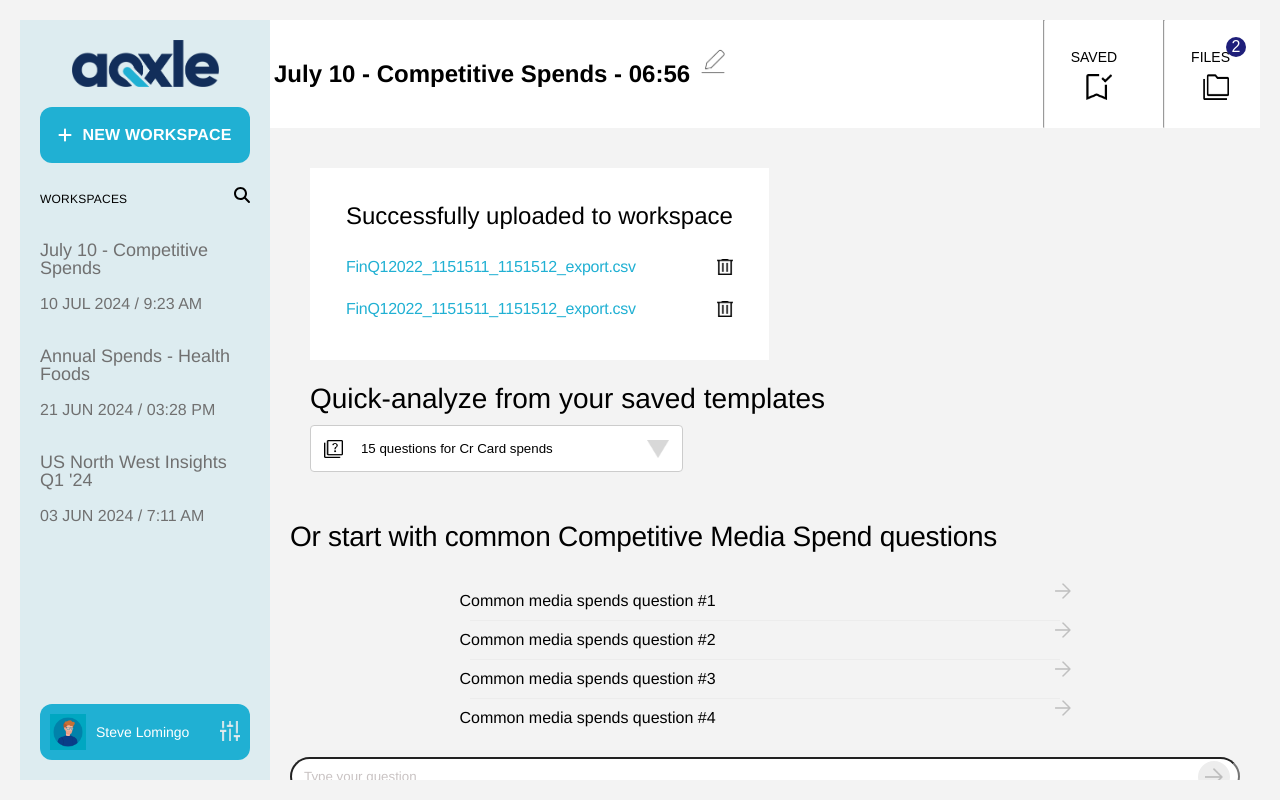
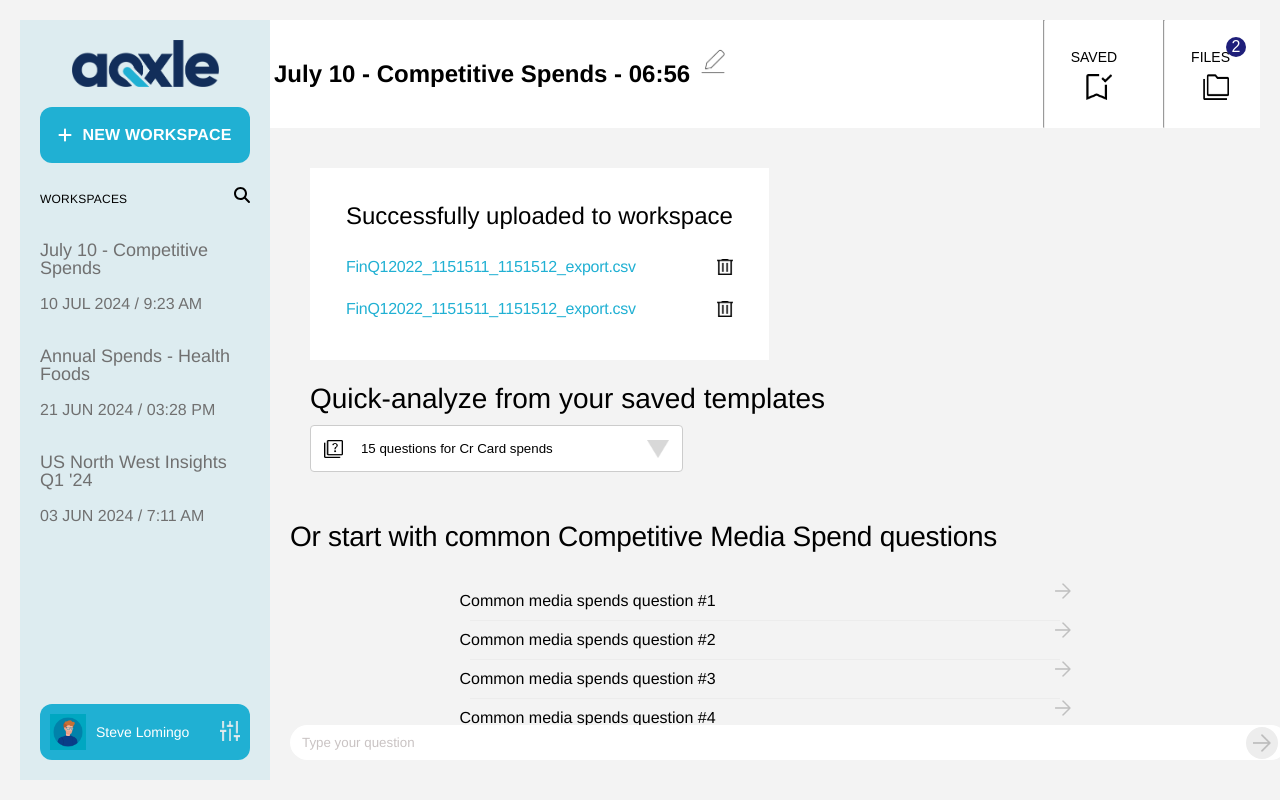
Before and after one commit to saranyajs2727/Aqxle, a React (Create React App) app: page / in a window 1280 px wide. Built offline with nearby package versions, Linux system fonts and the light colour scheme.

Commit message:
data updtaed

```diff
--- a/src/components/commonQuestion/CommonQuestion.js
+++ b/src/components/commonQuestion/CommonQuestion.js
@@ -1,4 +1,4 @@
-import React, { useState, useEffect } from "react";
+import React, { useState, useEffect, useRef } from "react";
 import styled from "styled-components";
 import rightArrow from "../../assets/arrow_right.png";
 import Graph from "../Graph/Graph";
@@ -163,6 +163,7 @@ const Wrapper = styled.div`
   border: 1px solid #ccc;
   border-radius: 4px;
   width: 41%;
+  cursor: pointer;
 `;
 
 const Icon = styled.img`
@@ -200,21 +201,26 @@ const Input = styled.input`
   box-sizing: border-box;
   border-radius: 24px;
   font-family: "Helvetica Neue", Helvetica, Arial, sans-serif;
+  border: none;
   &::placeholder {
     color: rgba(201, 195, 195, 1);
-    // font-style: italic;
     font-weight: 300;
     line-height: 34px;
   }
   &:focus {
-    border-color: rgba(236, 236, 236, 1);
+    border: none;
   }
 `;
 
 const InputContainer = styled.div`
-  position: relative;
-  width: 100%;
-  margin-top: 20px;
+  position: fixed;
+  bottom: 40px;
+  width: 78%;
+  box-shadow: 0 -2px -2px rgba(0, 0, 0, 0.1);
+  display: flex;
+  align-items: center;
+  justify-content: center;
+  z-index: 1000;
 `;
 
 const data = [
@@ -235,13 +241,13 @@ const data = [
   {
     id: "Question 3",
     question: `What are the top categories under which JP Morgan spends ?`,
-    value: `271616117.7802`,
+    value: `7816117.7802`,
     heading: `Common media spends question #3`,
   },
   {
     id: "Question 4",
     question: `Use both the data sets. And from vivvix use the "TOTAL $" column as you mentioned.`,
-    value: `271616117.7802`,
+    value: `98616117.7802`,
     heading: `Common media spends question #4`,
   },
 ];
@@ -259,21 +265,12 @@ const CommonQuestion = () => {
   const [userInput, setUserInput] = useState("");
   const [loading, setLoading] = useState(false);
   const [questionPicked, setQuestionPicked] = useState("");
+  const [renderedContent, setRenderedContent] = useState([]);
+  const sampleDataRef = useRef(null);
 
-  // Sample data component
-  const SampleData = () => {
-    return (
-      <div>
-        {data.map((item) => {
-          if (
-            item.id === selectedQuestion ||
-            item.heading === selectedQuestion
-          ) {
-            return (
-              <div key={item.id}>
-                <div
-                  style={{ display: "flex", justifyContent: "space-between" }}
-                >
+  const SampleData = ({ item }) => (
+    <div key={item.id} ref={sampleDataRef}>
+      <div style={{ display: "flex", justifyContent: "space-between" }}>
         <h3>{item.heading}</h3>
         <div style={{ display: "flex" }}>
           <AddImage src={addFiles} alt="Descriptive Alt Text" />
@@ -281,37 +278,40 @@ const CommonQuestion = () => {
         </div>
       </div>
       <p>{item.value}</p>
-                {/* Graph */}
       <div style={{ marginTop: 40 }}>
         <Graph />
       </div>
     </div>
   );
-          }
-          return null;
-        })}
-      </div>
-    );
-  };
 
   const handleQuestionClick = (question) => {
-    console.log("🚀 ~ handleQuestionClick ~ question:", question);
     if (question === undefined) {
       question = questionPicked;
     }
     setLoading(true);
     setSelectedQuestion(question);
-    const selectedItem = data.find(
-      (item) => item.id === question
-      //  || item.heading === selectedQuestion
+
+    // Determine the item to display (first matched item or the first item in the data array)
+    const matchedItems = data.filter(
+      (item) =>
+        item.id === selectedQuestion || item.heading === selectedQuestion
     );
-    console.log("🚀 ~ handleQuestionClick ~ selectedItem:", selectedItem);
-    if (selectedItem) {
-      setUserInput(selectedItem.heading);
+    const itemToDisplay = matchedItems.length > 0 ? matchedItems[0] : data[0];
+
+    if (itemToDisplay) {
+      setUserInput(itemToDisplay.heading);
+      setRenderedContent((prevContent) => [...prevContent, itemToDisplay]);
     }
+
     setTimeout(() => {
       setLoading(false);
-    }, 3000); // Simulate API loading time
+      if (sampleDataRef.current) {
+        sampleDataRef.current.scrollIntoView({
+          behavior: "smooth",
+          block: "start",
+        });
+      }
+    }, 100); // Simulate API loading time
   };
 
   const handleKeyDown = (e) => {
@@ -325,10 +325,7 @@ const CommonQuestion = () => {
       userInput.toLowerCase().includes("chart") ||
       userInput.toLowerCase().includes("graph")
     ) {
-      console.log(userInput.toLowerCase().includes("Bonbon"));
       setSelectedQuestion("chart");
-    } else {
-      console.log(userInput.toLowerCase().includes("chart"), "else part");
     }
   }, [userInput]);
 
@@ -363,6 +360,7 @@ const CommonQuestion = () => {
             />
             <Icon src={triangle} alt="Descriptive Alt Text" />
           </Wrapper>
+          <div></div>
         </TemplateSection>
       </Container>
       <Heading>Or start with common Competitive Media Spend questions</Heading>
@@ -415,7 +413,7 @@ const CommonQuestion = () => {
       ) : selectedQuestion === "chart" ? (
         <Graph />
       ) : (
-        selectedQuestion && <SampleData />
+        renderedContent.map((item) => <SampleData key={item.id} item={item} />)
       )}
       <InputContainer>
         <Input
```
Lines whose indentation alone changed are shown as unchanged.
